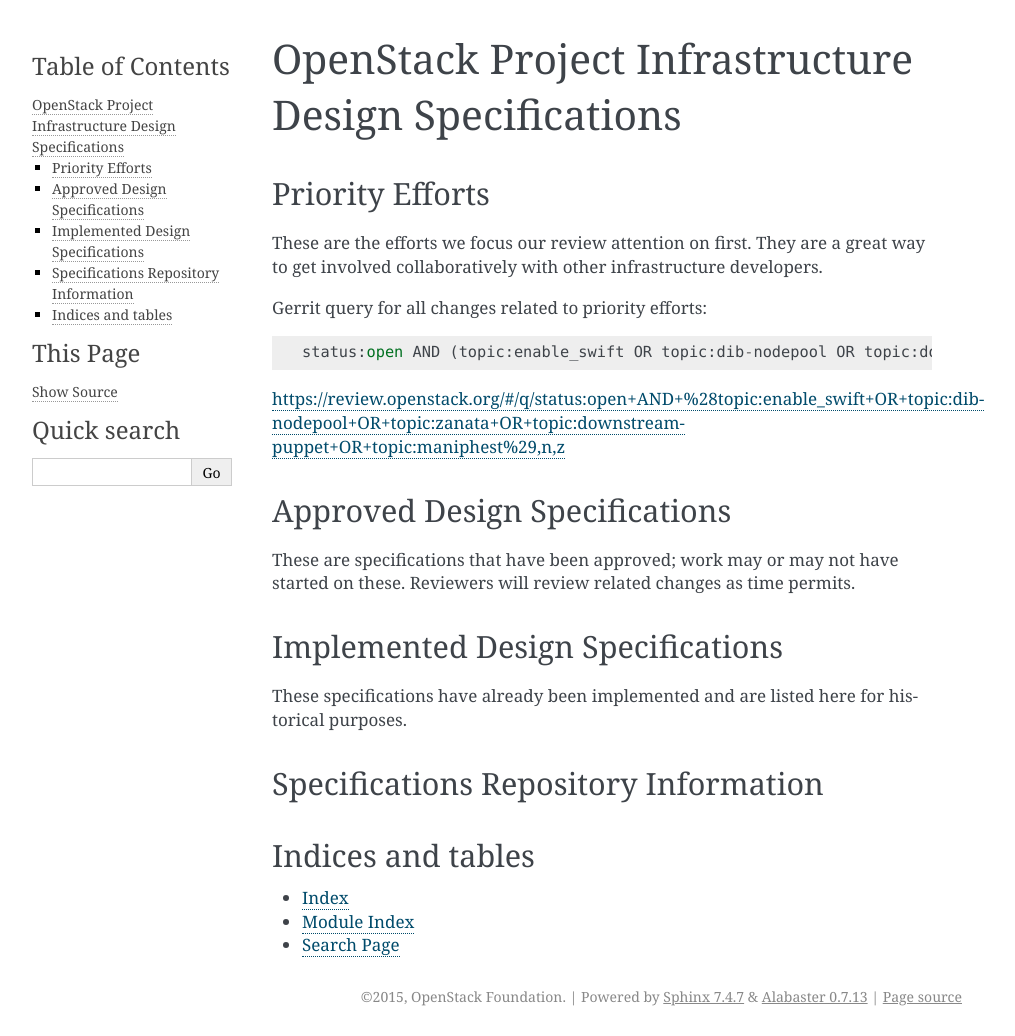
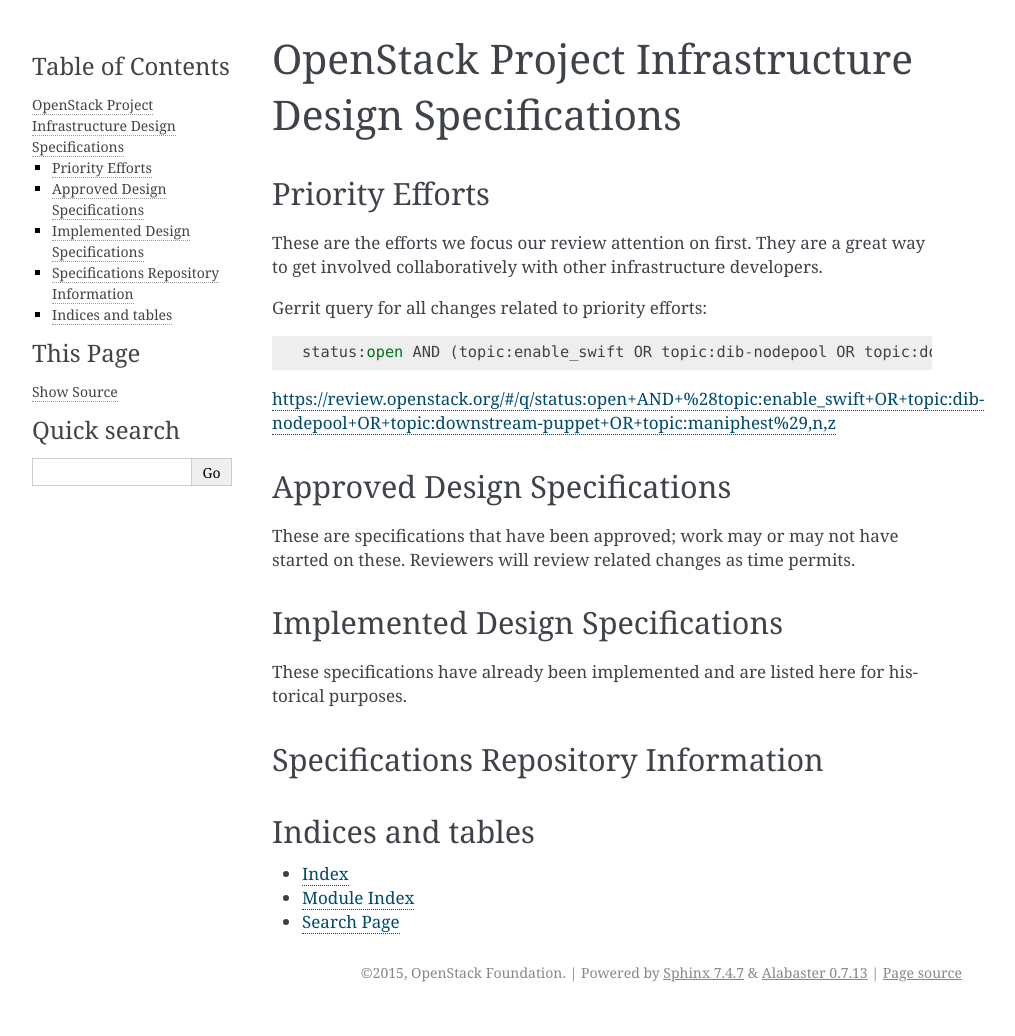
Before and after one commit to openstack-infra/infra-specs, a Sphinx documentation site: the page built from doc/source/index.rst, in a window 1280 px wide. Shown: the whole page, without its empty margins (148-1163 px from the left). Built offline with Sphinx 7.4.7, drawn with Linux system fonts in a browser that asks for light colours; pages that are not in the unit, such as notebooks, are missing from menus; after the commit the page ends 1012 px from its top, so only the background shows below that; some of the changed lines change nothing that is shown.

Commit message:
Remove topic:zanata from review link
When Ic54c46e7364d70c159a8ce5c6d99e6592469c206 landed, it removed
topic:zanata from the Gerrit query related to priority efforts, but
did not remove it from the URL to review.openstack.org, so do so now.

Change-Id: I57e0a900427483a43b779f5f727867d993ab08f7

```diff
--- a/doc/source/index.rst
+++ b/doc/source/index.rst
@@ -21,7 +21,7 @@
 
   status:open AND (topic:enable_swift OR topic:dib-nodepool OR topic:downstream-puppet OR topic:maniphest)
 
-https://review.openstack.org/#/q/status:open+AND+%28topic:enable_swift+OR+topic:dib-nodepool+OR+topic:zanata+OR+topic:downstream-puppet+OR+topic:maniphest%29,n,z
+https://review.openstack.org/#/q/status:open+AND+%28topic:enable_swift+OR+topic:dib-nodepool+OR+topic:downstream-puppet+OR+topic:maniphest%29,n,z
 
 Approved Design Specifications
 ==============================
```
